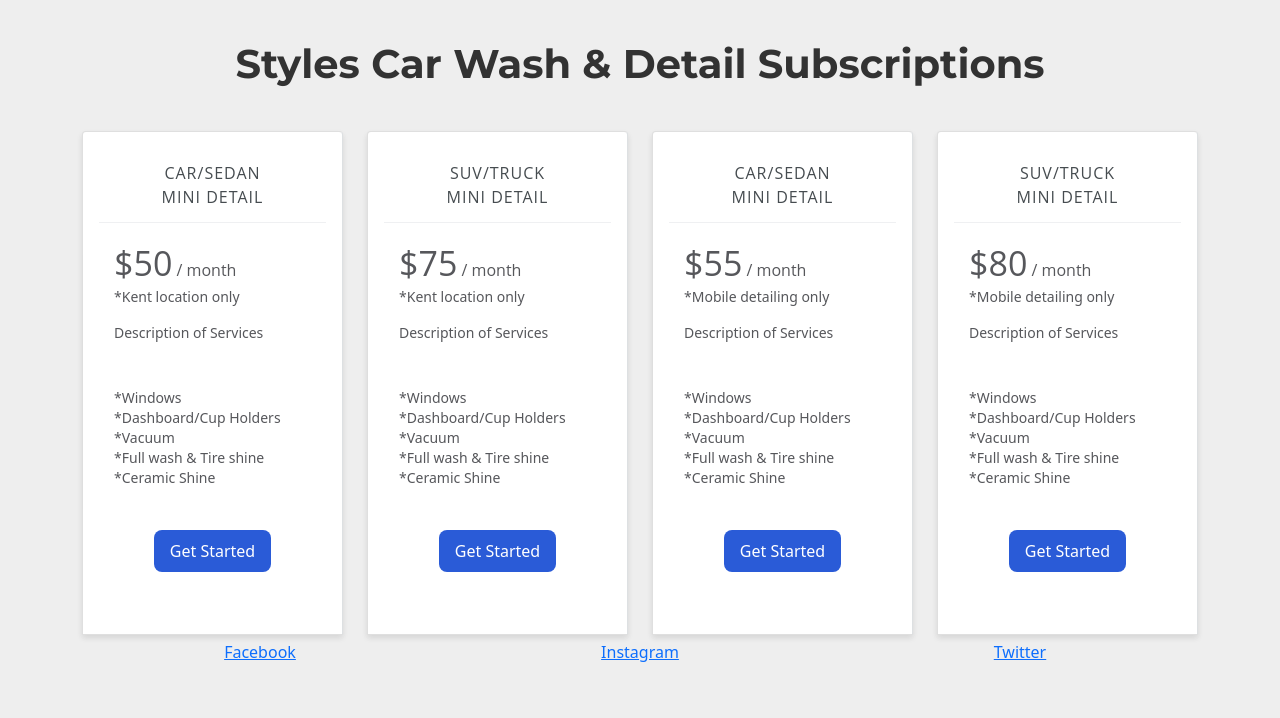
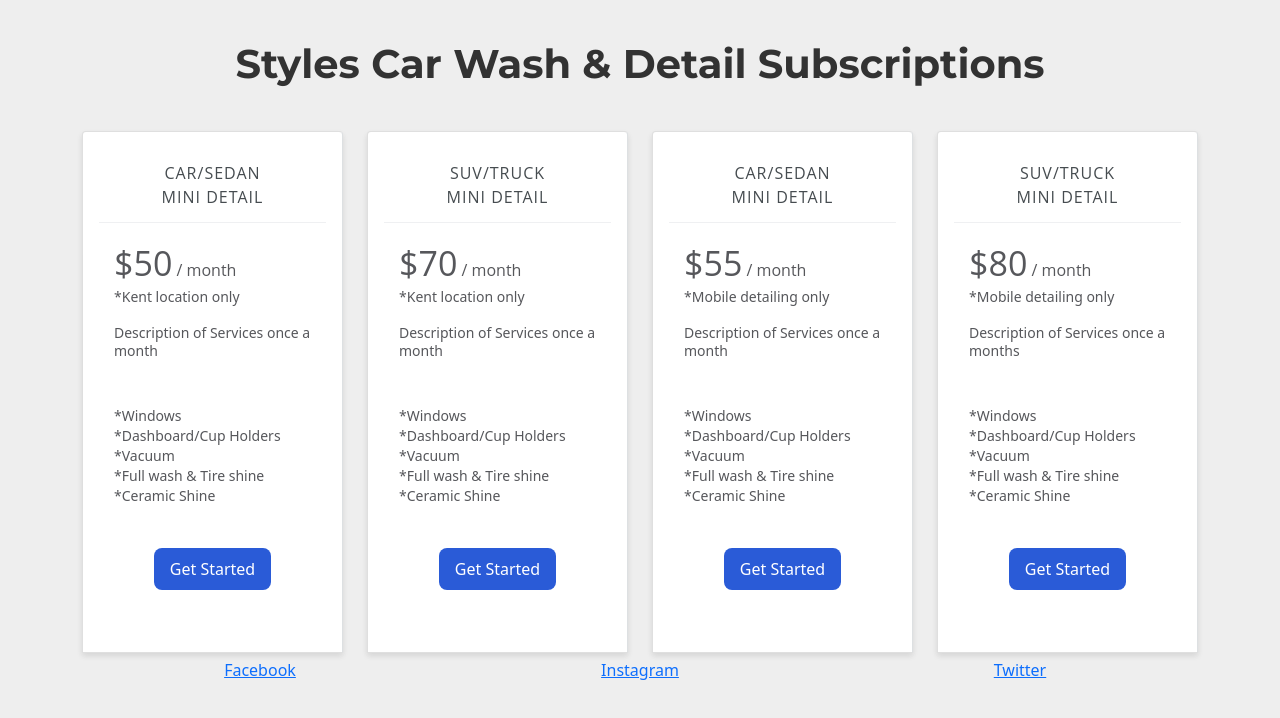
Before and after one commit to YonasBerhe/stylescarwashanddetail, a plain HTML site: page index.html in a window 1280 px wide. Drawn offline with nearby package versions, Linux system fonts and the light colour scheme.

Commit message:
new mods

```diff
--- a/index.html
+++ b/index.html
@@ -116,7 +116,7 @@
                            <p>*Kent location only
                               <br>
                               <br>
-                              Description of Services
+                              Description of Services once a month
                            </p>
                         </div>
                         <div class="plan-description specs">
@@ -136,12 +136,12 @@
                         </div>
                         <div class="plan-description">
                            <div class="plan-price month">
-                              $75<sub> / month</sub>
+                              $70<sub> / month</sub>
                            </div>
                            <p>*Kent location only
                               <br>
                               <br>
-                              Description of Services
+                              Description of Services once a month
                            </p>
                         </div>
                         <div class="plan-description specs">
@@ -166,7 +166,7 @@
                            <p>*Mobile detailing only
                               <br>
                               <br>
-                              Description of Services
+                              Description of Services once a month
                            </p>
                         </div>
                         <div class="plan-description specs">
@@ -191,7 +191,7 @@
                            <p>*Mobile detailing only
                               <br>
                               <br>
-                              Description of Services
+                              Description of Services once a months
                            </p>
                         </div>
                         <div class="plan-description specs">
```
